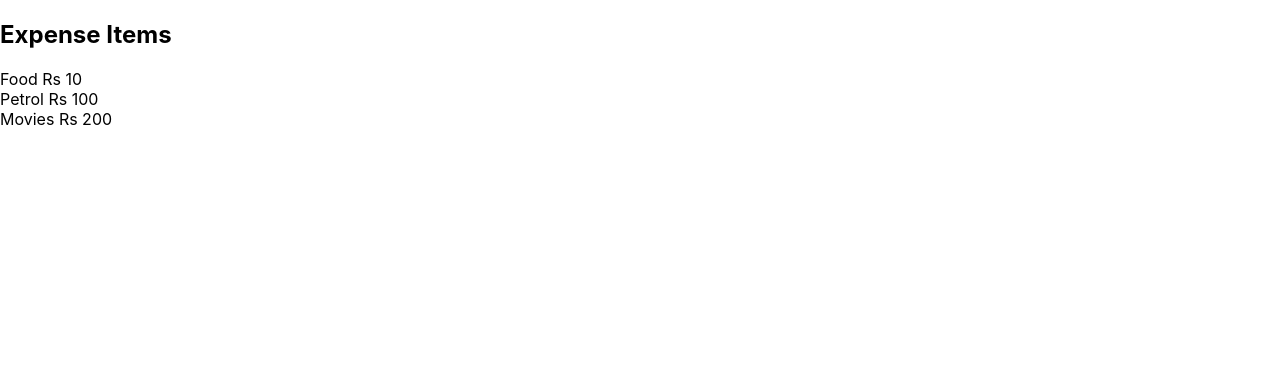
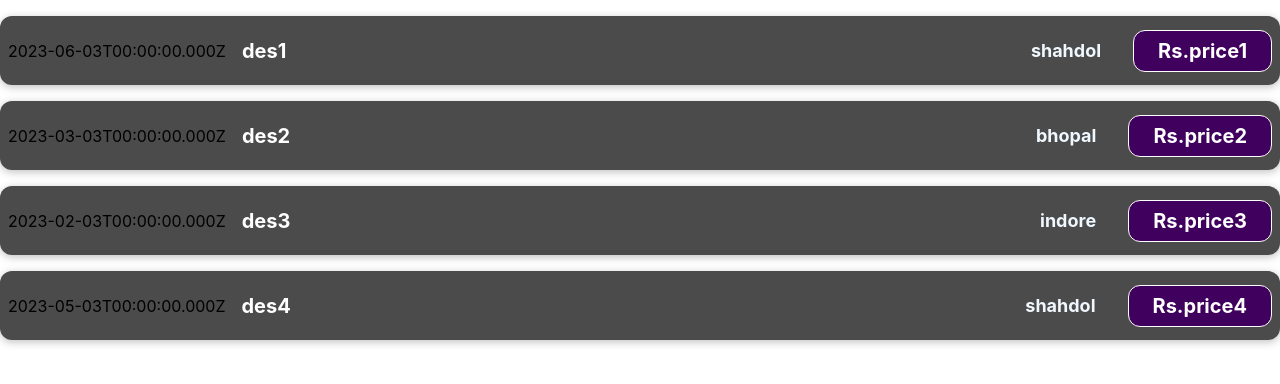
Before and after one commit to g100rabh/ExpenseTrackerReact1, a React (Create React App) app: page / in a window 1280 px wide. Shown: the top 384 px of the page. Built offline with nearby package versions, Linux system fonts and the light colour scheme.

Commit message:
Expense2 Passing Data

```diff
--- a/src/App.js
+++ b/src/App.js
@@ -1,10 +1,66 @@
 
 import ExpenseItem from './components/ExpenseItem';
 
+
 function App() {
+  const expenses = [
+    {
+      id: 'e1',
+      title: 'des1',
+      amount: 'price1',
+      date: new Date(2023, 5, 3),
+      location: 'shahdol'
+    },
+    {
+      id: 'e2',
+      title: 'des2',
+      amount: 'price2',
+      date: new Date(2023, 2, 3),
+      location: 'bhopal'
+    },
+    {
+      id: 'e3',
+      title: 'des3',
+      amount: 'price3',
+      date: new Date(2023, 1, 3),
+      location: 'indore'
+    },
+    {
+      id: 'e4',
+      title: 'des4',
+      amount: 'price4',
+      date: new Date(2023, 4, 3),
+      location: 'shahdol'
+    },
+  ]
   return (
     <div>
-      <ExpenseItem></ExpenseItem>
+      {/* single notations */}
+      {/* <ExpenseItem title={expenses[0].title}
+      amount={expenses[0].amount}
+      date={expenses[0].date}
+      location={expenses[0].location}></ExpenseItem>
+      <ExpenseItem title={expenses[1].title}
+      amount={expenses[1].amount}
+      date={expenses[1].date}
+      location={expenses[1].location}></ExpenseItem>
+       <ExpenseItem title={expenses[2].title}
+      amount={expenses[2].amount}
+      date={expenses[2].date}
+      location={expenses[2].location}></ExpenseItem>
+      <ExpenseItem title={expenses[3].title}
+      amount={expenses[3].amount}
+      date={expenses[3].date}
+      location={expenses[3].location}></ExpenseItem> */}
+
+      {/* We can loop this also */}
+
+      {expenses.map((item,index) => (
+      <ExpenseItem title={expenses[index].title}
+      amount={expenses[index].amount}
+      date={expenses[index].date}
+      location={expenses[index].location}></ExpenseItem>
+      ))}
     </div>
   );
 }
--- /dev/null
+++ b/src/components/ExpenseItem.css
@@ -0,0 +1,66 @@
+.expense-item {
+    display: flex;
+    justify-content: space-between;
+    align-items: center;
+    box-shadow: 0 2px 8px rgba(0, 0, 0, 0.25);
+    padding: 0.5rem;
+    margin: 1rem 0;
+    border-radius: 12px;
+    background-color: #4b4b4b;
+  }
+
+  .expense-item__description {
+    display: flex;
+    flex-direction: column;
+    gap: 1rem;
+    align-items: flex-end;
+    flex-flow: column-reverse;
+    justify-content: flex-start;
+    flex: 1;
+  }
+
+  .expense-item h2 {
+    color: #3a3a3a;
+    font-size: 1rem;
+    flex: 1;
+    margin: 0 1rem;
+    color: white;
+  }
+
+  .expense-item__price {
+    font-size: 1rem;
+    font-weight: bold;
+    color: white;
+    background-color: #40005d;
+    border: 1px solid white;
+    padding: 0.5rem;
+    border-radius: 12px;
+  }
+  .expense-item__location{
+      display: flex;
+      color: aliceblue;
+      font-size: large;
+      font-weight: bold;
+      padding: 1rem;
+      justify-content: flex-start;
+      align-items: flex-start;
+      flex-direction: column;
+  }
+
+  @media (min-width: 580px) {
+    .expense-item__description {
+      flex-direction: row;
+      align-items: center;
+      justify-content: flex-start;
+      flex: 1;
+    }
+
+    .expense-item__description h2 {
+      font-size: 1.25rem;
+    }
+
+    .expense-item__price {
+      font-size: 1.25rem;
+      padding: 0.5rem 1.5rem;
+    }
+  }
--- a/src/components/ExpenseItem.js
+++ b/src/components/ExpenseItem.js
@@ -1,20 +1,18 @@
-function ExpenseItem() {
+import './ExpenseItem.css'
+
+function ExpenseItem(props) {
+    // const expenseDate = new Date(2023, 6, 1);
+    // const expenseTitle = 'description';
+    // const expenseAmount = "price";
+    // const expenseLocation = "location";
+
     return (
-        <div>
-            <div>
-                <h2>Expense Items</h2>
-            </div>
-            <div>
-                <span>Food</span>
-                <span> Rs 10</span>
-            </div>
-            <div>
-                <span>Petrol</span>
-                <span> Rs 100</span>
-            </div>
-            <div>
-                <span>Movies</span>
-                <span> Rs 200</span>
+        <div className="expense-item">
+            <div>{props.date.toISOString()}</div>
+            <div className="expense-item__description">
+                <h2>{props.title}</h2>
+                <div className='expense-item__location'>{props.location}</div>
+                <div className="expense-item__price">Rs.{props.amount}</div>
             </div>
         </div>
 
```
